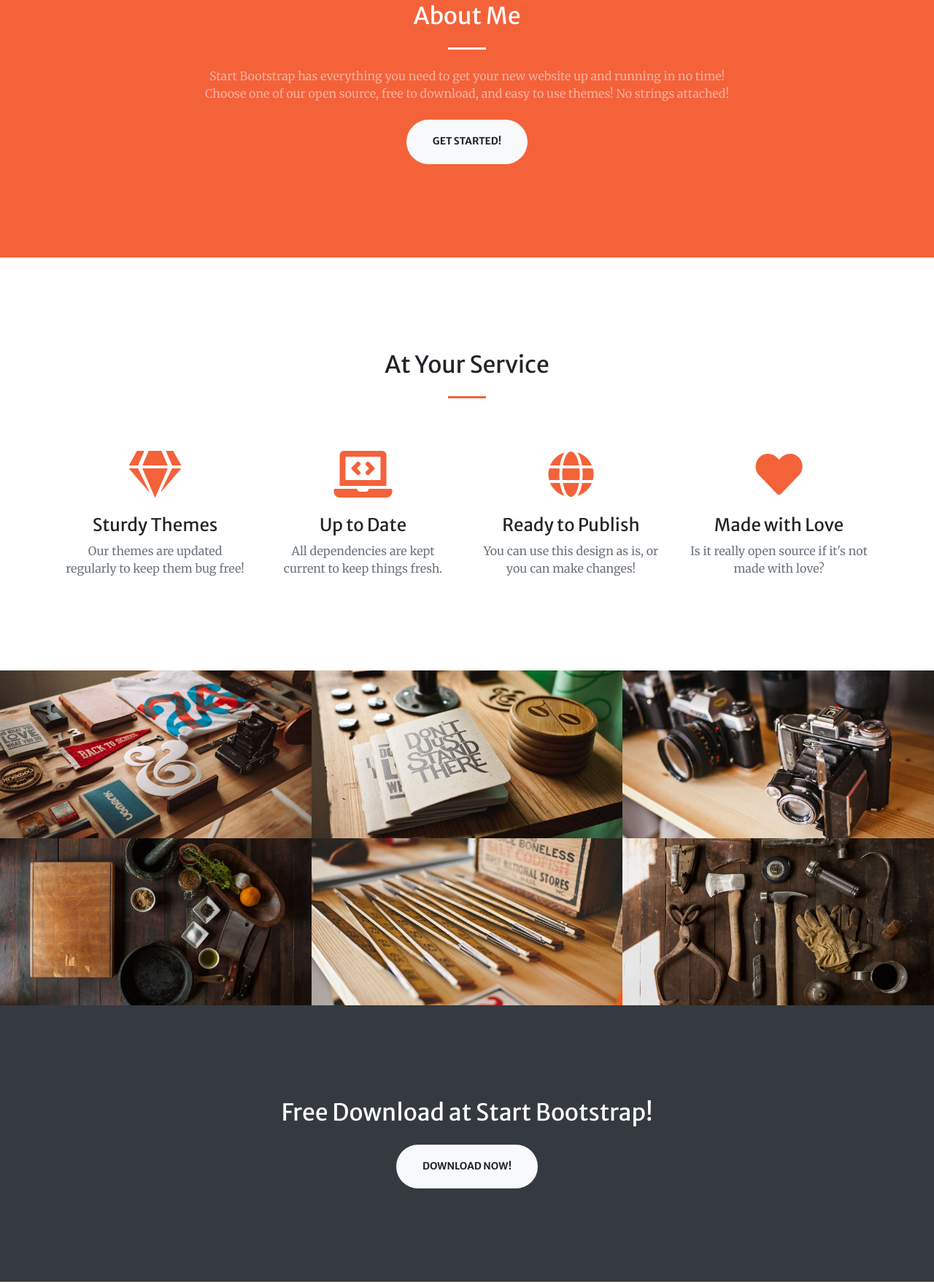
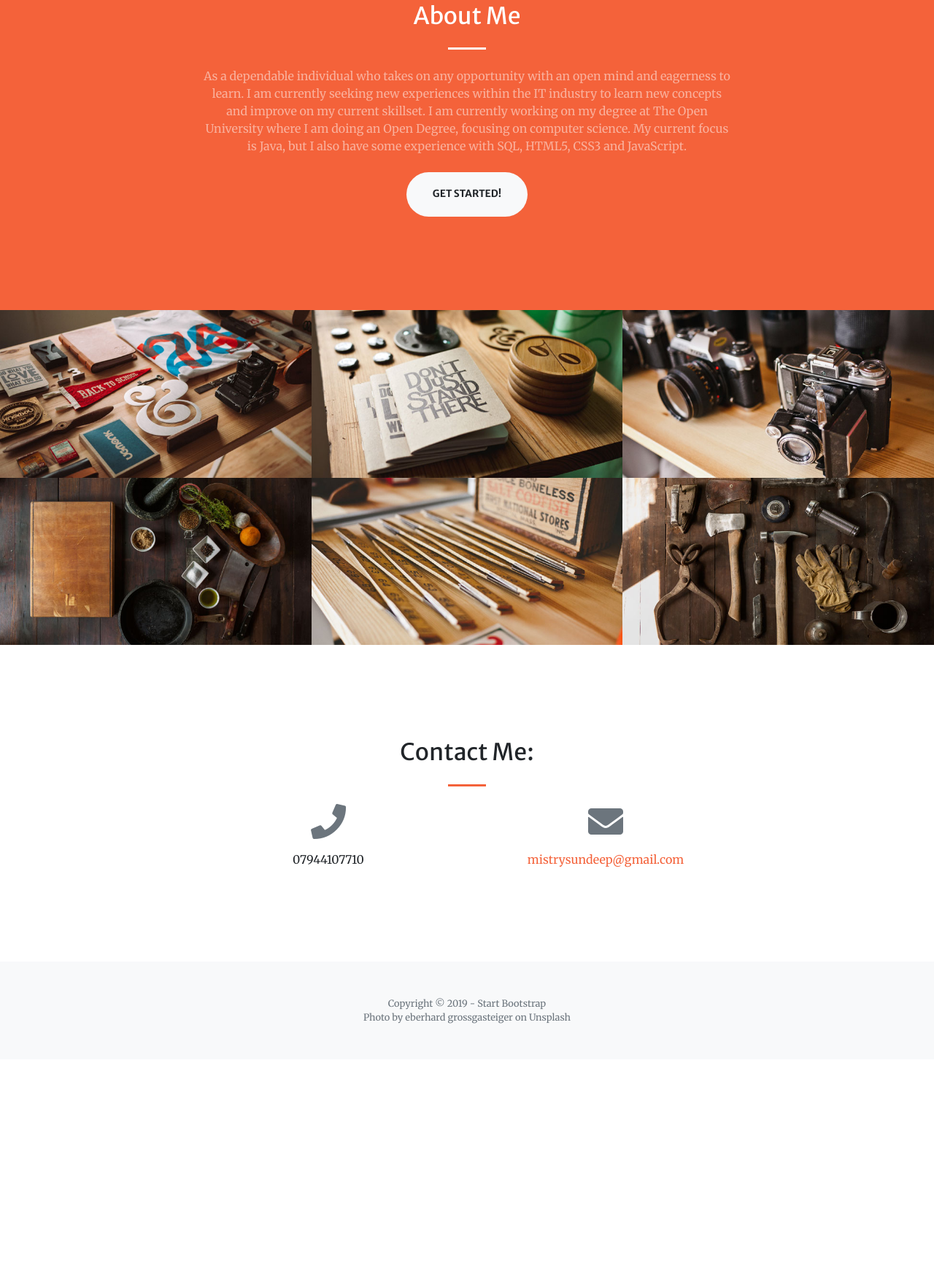
Before and after one commit to MistrySundeep/mistrysundeep.github.io, a website with bundled scripts: page index.html in a window 1280 px wide. Shown: the part 925-2685 px from the top of the page at 73% size. After the commit the page ends 2377 px from the top, so only its background shows below. Built offline with nearby package versions, Linux system fonts and the light colour scheme.

Commit message:
Content Adjustments
-Content added to the about me section
-Content added to the contatct section
-Bg picture changeed

-2 Sections removed

```diff
--- a/index.html
+++ b/index.html
@@ -30,7 +30,7 @@
   <!-- Navigation -->
   <nav class="navbar navbar-expand-lg navbar-light fixed-top py-3" id="mainNav">
     <div class="container">
-      <a class="navbar-brand js-scroll-trigger" href="#page-top">Placeholder</a>
+      <a class="navbar-brand js-scroll-trigger" href="#page-top">Home</a>
       <button class="navbar-toggler navbar-toggler-right" type="button" data-toggle="collapse" data-target="#navbarResponsive" aria-controls="navbarResponsive" aria-expanded="false" aria-label="Toggle navigation">
         <span class="navbar-toggler-icon"></span>
       </button>
@@ -38,9 +38,6 @@
         <ul class="navbar-nav ml-auto my-2 my-lg-0">
           <li class="nav-item">
             <a class="nav-link js-scroll-trigger" href="#about">About</a>
-          </li>
-          <li class="nav-item">
-            <a class="nav-link js-scroll-trigger" href="#services">Services</a>
           </li>
           <li class="nav-item">
             <a class="nav-link js-scroll-trigger" href="#portfolio">Portfolio</a>
@@ -76,46 +73,8 @@
         <div class="col-lg-8 text-center">
           <h2 class="text-white mt-0">About Me</h2>
           <hr class="divider light my-4">
-          <p class="text-white-50 mb-4">Start Bootstrap has everything you need to get your new website up and running in no time! Choose one of our open source, free to download, and easy to use themes! No strings attached!</p>
-          <a class="btn btn-light btn-xl js-scroll-trigger" href="#services">Get Started!</a>
-        </div>
-      </div>
-    </div>
-  </section>
-
-  <!-- Services Section -->
-  <section class="page-section" id="services">
-    <div class="container">
-      <h2 class="text-center mt-0">At Your Service</h2>
-      <hr class="divider my-4">
-      <div class="row">
-        <div class="col-lg-3 col-md-6 text-center">
-          <div class="mt-5">
-            <i class="fas fa-4x fa-gem text-primary mb-4"></i>
-            <h3 class="h4 mb-2">Sturdy Themes</h3>
-            <p class="text-muted mb-0">Our themes are updated regularly to keep them bug free!</p>
-          </div>
-        </div>
-        <div class="col-lg-3 col-md-6 text-center">
-          <div class="mt-5">
-            <i class="fas fa-4x fa-laptop-code text-primary mb-4"></i>
-            <h3 class="h4 mb-2">Up to Date</h3>
-            <p class="text-muted mb-0">All dependencies are kept current to keep things fresh.</p>
-          </div>
-        </div>
-        <div class="col-lg-3 col-md-6 text-center">
-          <div class="mt-5">
-            <i class="fas fa-4x fa-globe text-primary mb-4"></i>
-            <h3 class="h4 mb-2">Ready to Publish</h3>
-            <p class="text-muted mb-0">You can use this design as is, or you can make changes!</p>
-          </div>
-        </div>
-        <div class="col-lg-3 col-md-6 text-center">
-          <div class="mt-5">
-            <i class="fas fa-4x fa-heart text-primary mb-4"></i>
-            <h3 class="h4 mb-2">Made with Love</h3>
-            <p class="text-muted mb-0">Is it really open source if it's not made with love?</p>
-          </div>
+          <p class="text-white-50 mb-4">As a dependable individual who takes on any opportunity with an open mind and eagerness to learn. I am currently seeking new experiences within the IT industry to learn new concepts and improve on my current skillset. I am currently working on my degree at The Open University where I am doing an Open Degree, focusing on computer science. My current focus is Java, but I also have some experience with SQL, HTML5, CSS3 and JavaScript.</p>
+          <a class="btn btn-light btn-xl js-scroll-trigger" href="#portfolio">Get Started!</a>
         </div>
       </div>
     </div>
@@ -207,33 +166,24 @@
     </div>
   </section>
 
-  <!-- Call to Action Section -->
-  <section class="page-section bg-dark text-white">
-    <div class="container text-center">
-      <h2 class="mb-4">Free Download at Start Bootstrap!</h2>
-      <a class="btn btn-light btn-xl" href="https://startbootstrap.com/themes/creative/">Download Now!</a>
-    </div>
-  </section>
-
   <!-- Contact Section -->
   <section class="page-section" id="contact">
     <div class="container">
       <div class="row justify-content-center">
         <div class="col-lg-8 text-center">
-          <h2 class="mt-0">Let's Get In Touch!</h2>
+          <h2 class="mt-0">Contact Me:</h2>
           <hr class="divider my-4">
-          <p class="text-muted mb-5">Ready to start your next project with us? Give us a call or send us an email and we will get back to you as soon as possible!</p>
         </div>
       </div>
       <div class="row">
         <div class="col-lg-4 ml-auto text-center mb-5 mb-lg-0">
           <i class="fas fa-phone fa-3x mb-3 text-muted"></i>
-          <div>+1 (202) 555-0149</div>
+          <div>07944107710</div>
         </div>
         <div class="col-lg-4 mr-auto text-center">
           <i class="fas fa-envelope fa-3x mb-3 text-muted"></i>
           <!-- Make sure to change the email address in anchor text AND the link below! -->
-          <a class="d-block" href="mailto:contact@yourwebsite.com">contact@yourwebsite.com</a>
+          <a class="d-block" href="mailto:mistrysundeep@gmail.com">mistrysundeep@gmail.com</a>
         </div>
       </div>
     </div>
@@ -243,6 +193,7 @@
   <footer class="bg-light py-5">
     <div class="container">
       <div class="small text-center text-muted">Copyright &copy; 2019 - Start Bootstrap</div>
+      <div class="small text-center text-muted">Photo by eberhard grossgasteiger on Unsplash</div>
     </div>
   </footer>
 
```
Also changed, not shown: css/creative.css, 1 other file.
